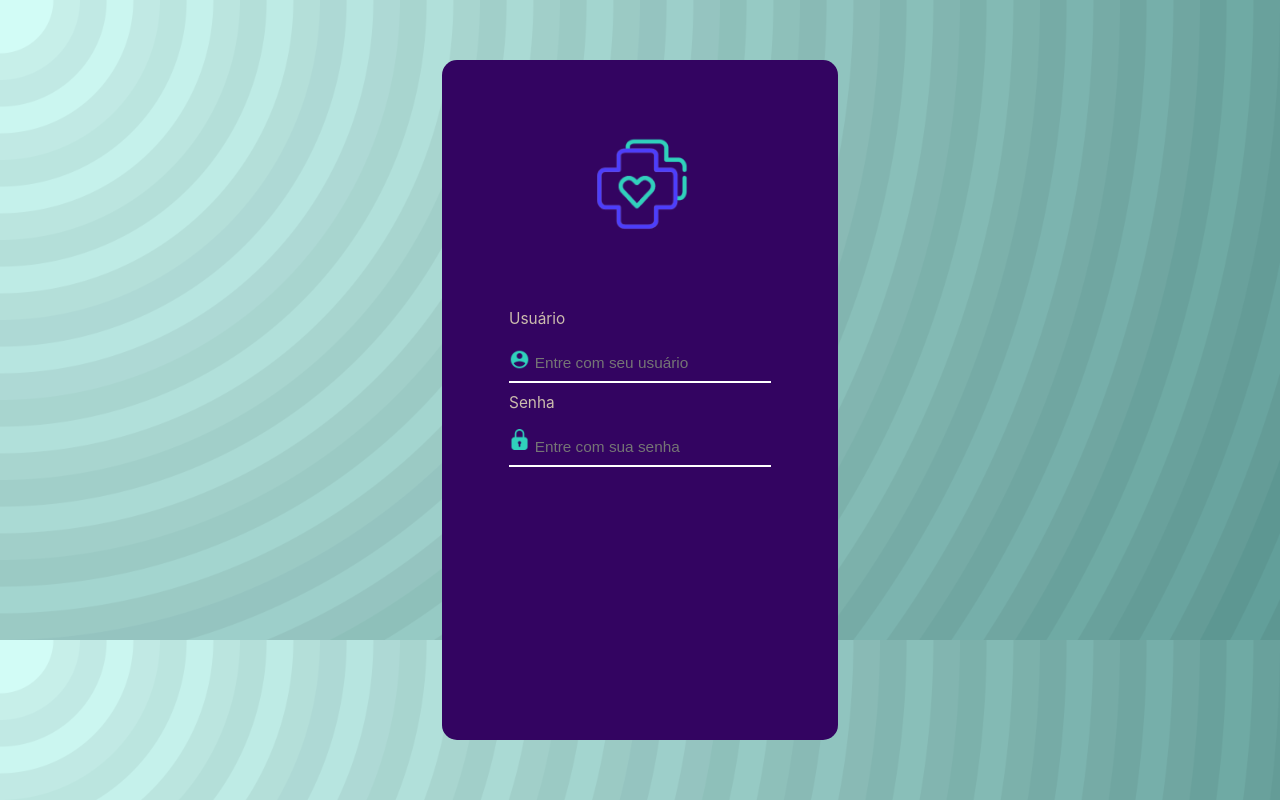
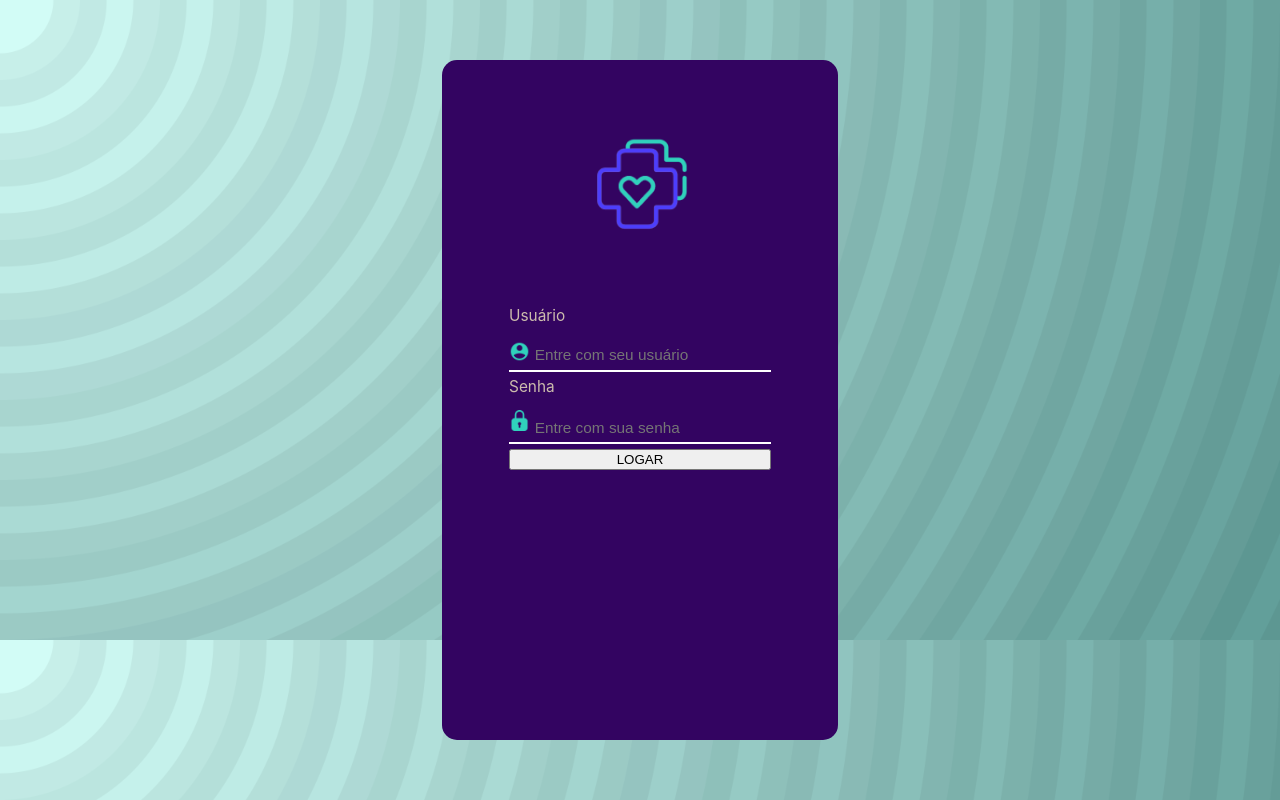
Before and after one commit to silvajpedro/farmacia_frontend, a React (Create React App) app: page / in a window 1280 px wide. Built offline with nearby package versions, Linux system fonts and the light colour scheme.

Commit message:
update of login component form box

```diff
--- a/src/Components/Login/login.jsx
+++ b/src/Components/Login/login.jsx
@@ -18,7 +18,7 @@ const [active, setActive] = useState(true)
                 <label>Senha</label>
                 <S.PasswordInput onClick={()=>( (setOn(true)) (setActive(!active)) )} type="password" placeholder="Entre com sua senha" title="digite seu nome"/>
                 <S.Line isOn={active}></S.Line>
-                {/* <button>Logar</button> */}
+                <button>LOGAR</button>
             </S.FormBox>
         </S.LoginBox>
        </S.MainBox>
--- a/src/Components/Login/login_style.js
+++ b/src/Components/Login/login_style.js
@@ -55,11 +55,10 @@ export const PasswordInput = styled(UserInput)`
   background-image: url(${cadeado});
   font-size: 1.4vw;
 `;
-
 export const Line = styled.div`
   background-color: #ffff;
   height: 1.8px;
-  transition: ease-in-out 0.9s;
+  transition: ease-in-out 0.6s;
   box-shadow: ${(props) =>
     props.isOn ? "none" : "inset #1976D2 30vw 0px 0px 0px"};
 `;
```
